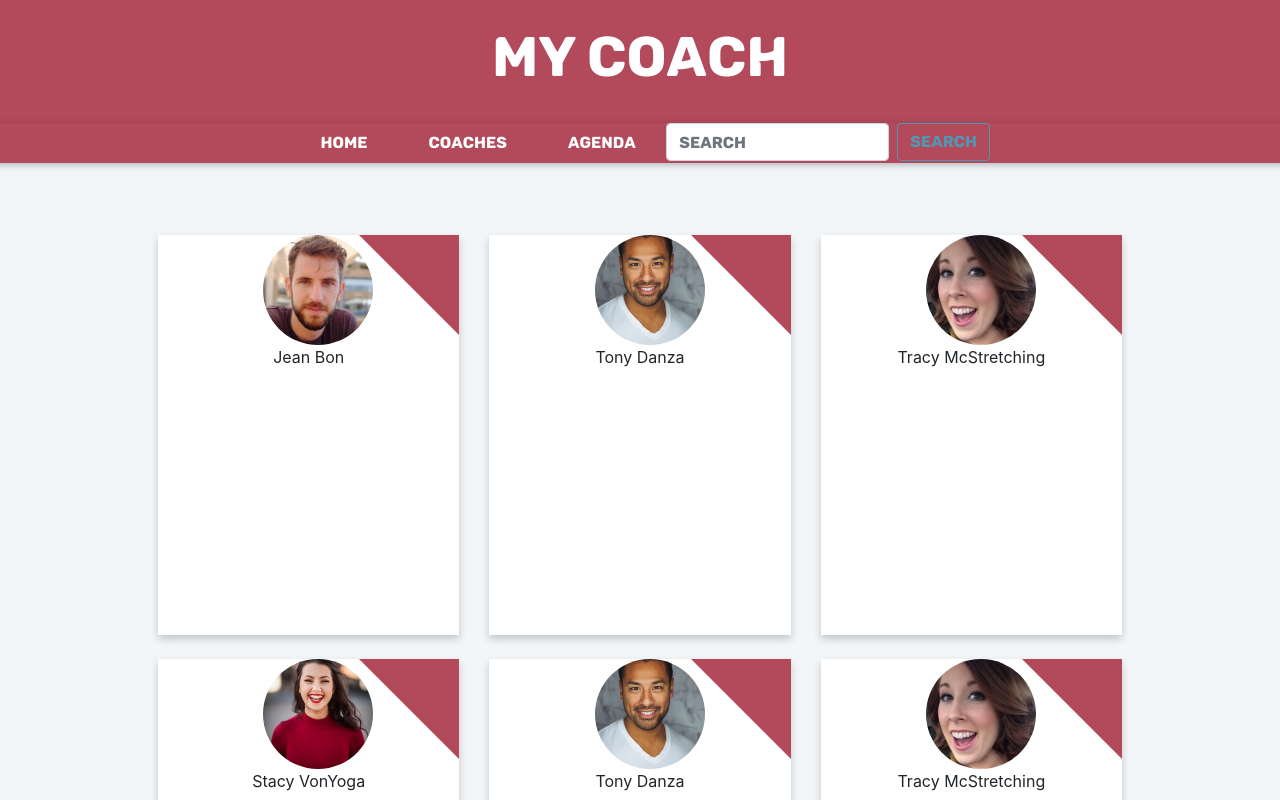
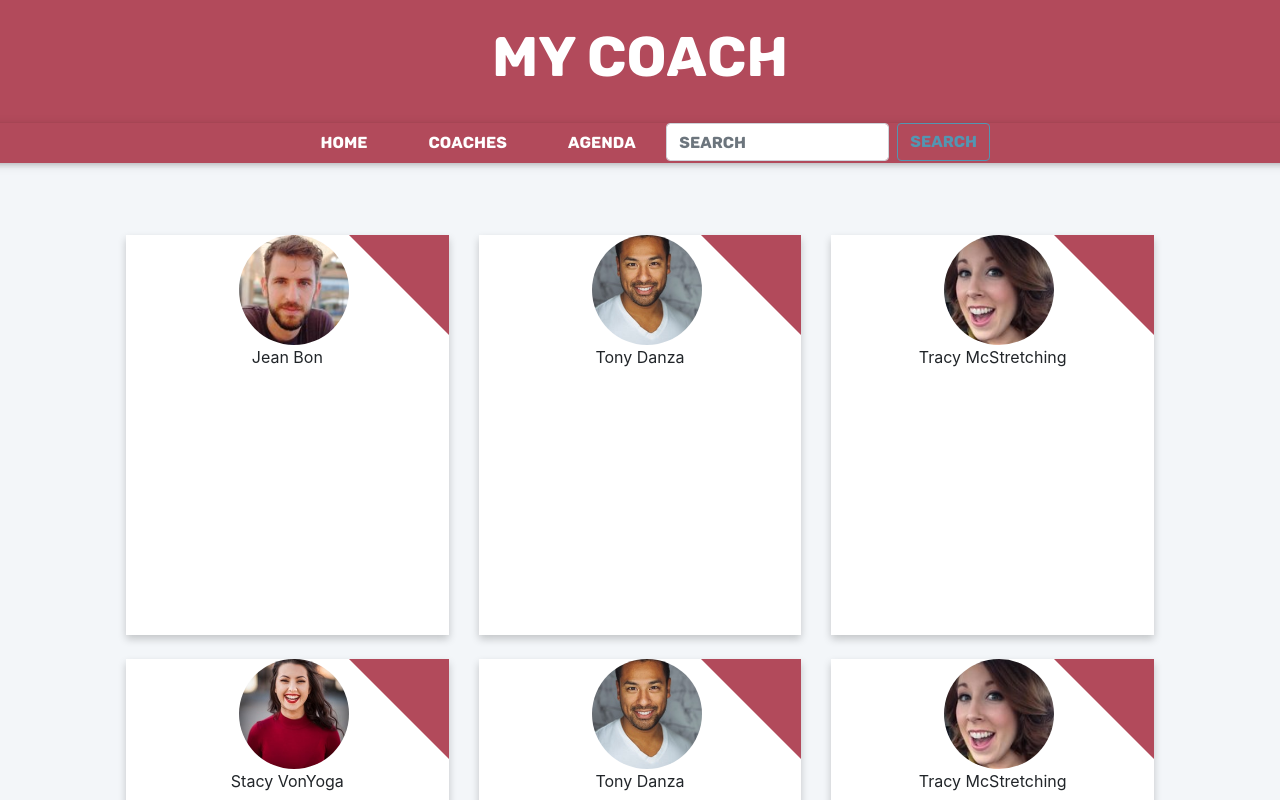
Before and after one commit to alexchvt/my-coach-app, an Angular app: page /coaches in a window 1280 px wide. Shown: the top 800 px of the page. Built offline with nearby package versions, Linux system fonts and the light colour scheme.

Commit message:
Change coach model, css improvements

```diff
--- a/src/app/coaches/coaches.component.scss
+++ b/src/app/coaches/coaches.component.scss
@@ -2,8 +2,8 @@
 
 .coachesrow {
     margin-top: 3rem;
-    margin-left: 8rem;
-    margin-right: 8rem;
+    margin-left: 6rem;
+    margin-right: 6rem;
     margin-bottom: 5rem;
 }
 
@@ -11,6 +11,7 @@
     background: white;
     height: 25rem;
     max-width: 350px;
+    min-width: 280px;
     box-shadow: 0 4px 8px 0 rgba(0, 0, 0, 0.2);
     justify-content: center;
 }
@@ -51,4 +52,6 @@
     z-index: 20;
   }
 
-$grid-gutter-width: 3000px;
+@media screen {
+
+}
--- a/src/app/coaches/mock-coaches.ts
+++ b/src/app/coaches/mock-coaches.ts
@@ -4,8 +4,9 @@ export const mockCoaches: Coach[] = [{
     name : "Jean",
     lastname: "Bon",
     age: 18,
+    city: "Paris",
+    zipcode: 7501,
     activities: ["tennis", "swimming"],
-    city: "Paris",
     profilePicture: "../assets/img/32.jpg"
 },
 {
@@ -14,6 +15,7 @@ export const mockCoaches: Coach[] = [{
     age: 32,
     activities: ["crossfit", "running"],
     city: "Paris",
+    zipcode: 7501,
     profilePicture: "../assets/img/34.jpg"
 },
 {
@@ -22,6 +24,7 @@ export const mockCoaches: Coach[] = [{
     age: 26,
     activities: ["Aerobic","Stretching"],
     city: "Paris",
+    zipcode: 7501,
     profilePicture: "../assets/img/33.jpg"
 },
 {
@@ -30,6 +33,7 @@ export const mockCoaches: Coach[] = [{
     age: 24,
     activities: ["Yoga","Gymnatic"],
     city: "Paris",
+    zipcode: 7501,
     profilePicture: "../assets/img/35.jpg"
 },
 {
@@ -38,6 +42,7 @@ export const mockCoaches: Coach[] = [{
     age: 32,
     activities: ["crossfit", "running"],
     city: "Paris",
+    zipcode: 7501,
     profilePicture: "../assets/img/34.jpg"
 },
 {
@@ -46,6 +51,7 @@ export const mockCoaches: Coach[] = [{
     age: 26,
     activities: ["Aerobic","Stretching"],
     city: "Paris",
+    zipcode: 7501,
     profilePicture: "../assets/img/33.jpg"
 },
 {
@@ -54,5 +60,6 @@ export const mockCoaches: Coach[] = [{
     age: 24,
     activities: ["Yoga","Gymnatic"],
     city: "Paris",
+    zipcode: 7501,
     profilePicture: "../assets/img/35.jpg"
 }]
--- a/src/shared/coach.model.ts
+++ b/src/shared/coach.model.ts
@@ -2,7 +2,8 @@ export class Coach  {
     name: string;
     lastname: string;
     age: number;
+    city: string;
+    zipcode: number;
     activities: string[];
-    city: string;
     profilePicture: string
 }
```
